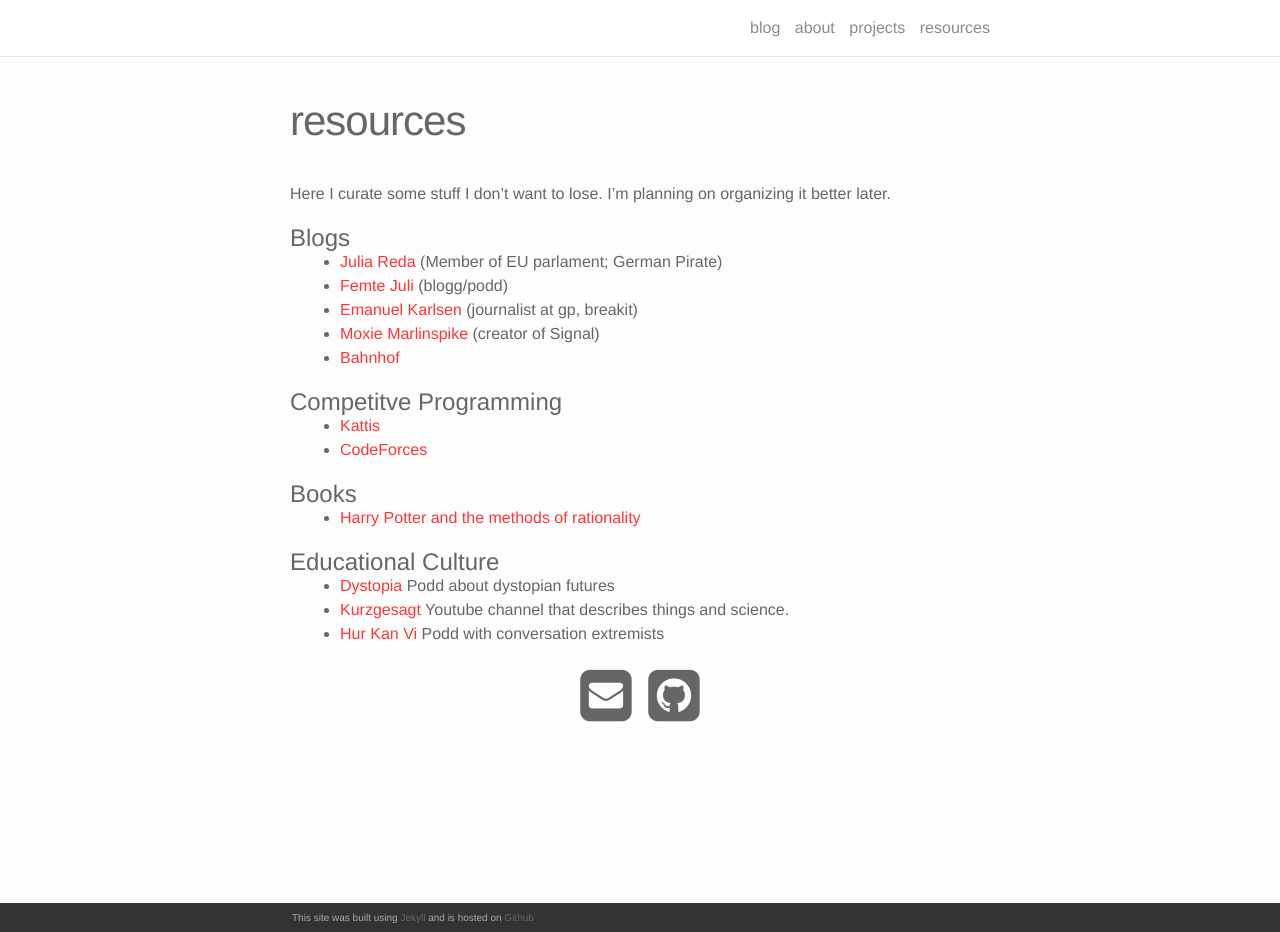
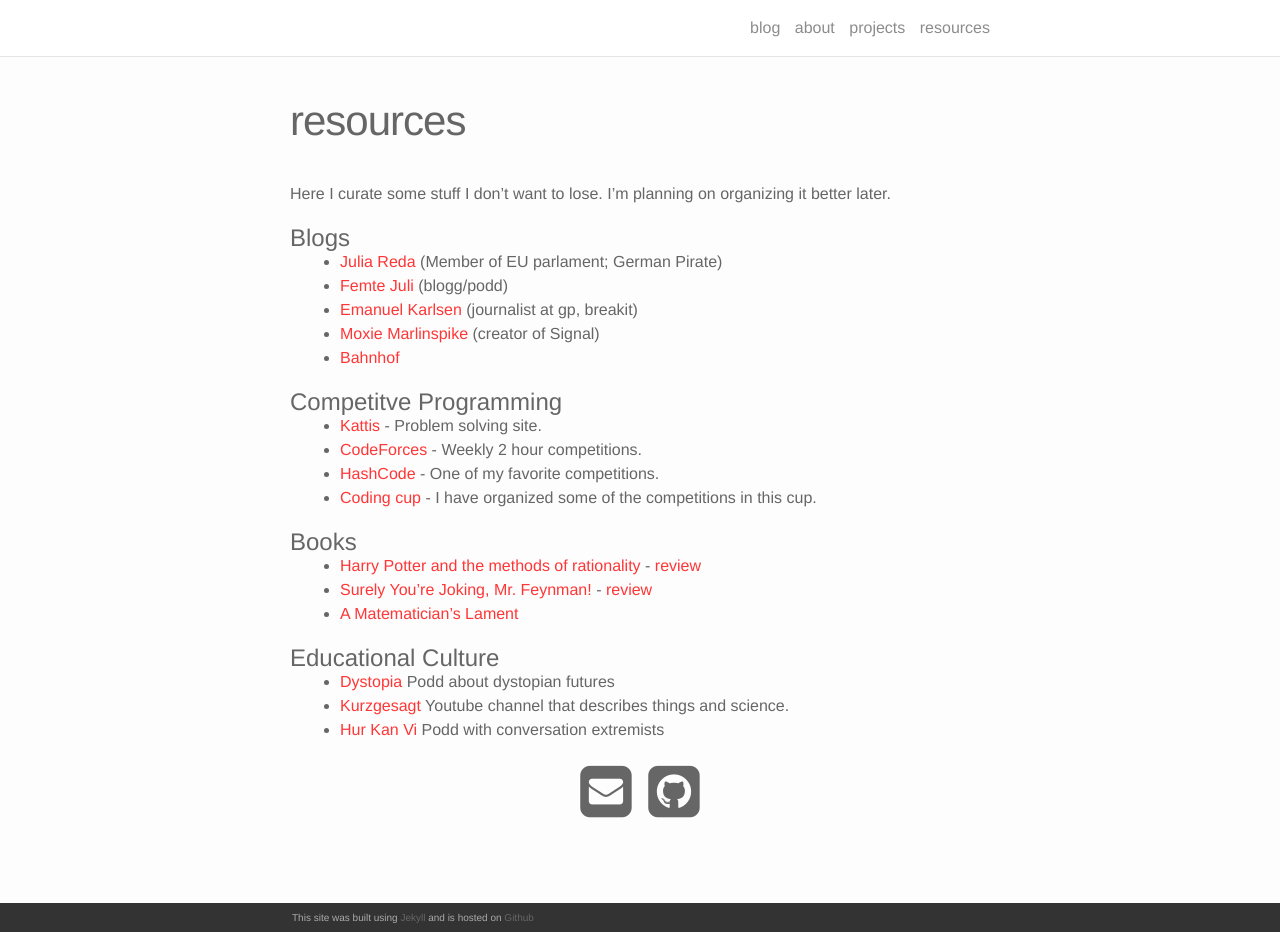
Before and after one commit to exoji2e/exoji2e.github.com, a Jekyll site: the page built from resources.md, in a window 1280 px wide and 932 px high. Built offline with Jekyll 4.4.1, drawn with Linux system fonts in a browser that asks for light colours; nearby versions of some CDN libraries.

Commit message:
add some more books to resources

```diff
--- a/resources.md
+++ b/resources.md
@@ -15,12 +15,16 @@
 
 # Competitve Programming
 
-- [Kattis](https://open.kattis.com)
-- [CodeForces](https://codeforces.com)
+- [Kattis](https://open.kattis.com) - Problem solving site.
+- [CodeForces](https://codeforces.com) - Weekly 2 hour competitions.
+- [HashCode](https://codingcompetitions.withgoogle.com/hashcode/) - One of my favorite competitions.
+- [Coding cup](https://codingcup.se/) - I have organized some of the competitions in this cup.
 
 # Books
 
-- [Harry Potter and the methods of rationality](http://www.hpmor.com/)
+- [Harry Potter and the methods of rationality](http://www.hpmor.com/) - [review](https://www.goodreads.com/review/show/1746658807)
+- [Surely You're Joking, Mr. Feynman!](https://en.wikipedia.org/wiki/Surely_You%27re_Joking,_Mr._Feynman!) - [review](https://www.goodreads.com/review/show/2350192715)
+- [A Matematician's Lament](https://www.maa.org/external_archive/devlin/LockhartsLament.pdf)
 
 # Educational Culture
 - [Dystopia](https://sverigesradio.se/dystopia) Podd about dystopian futures
```
